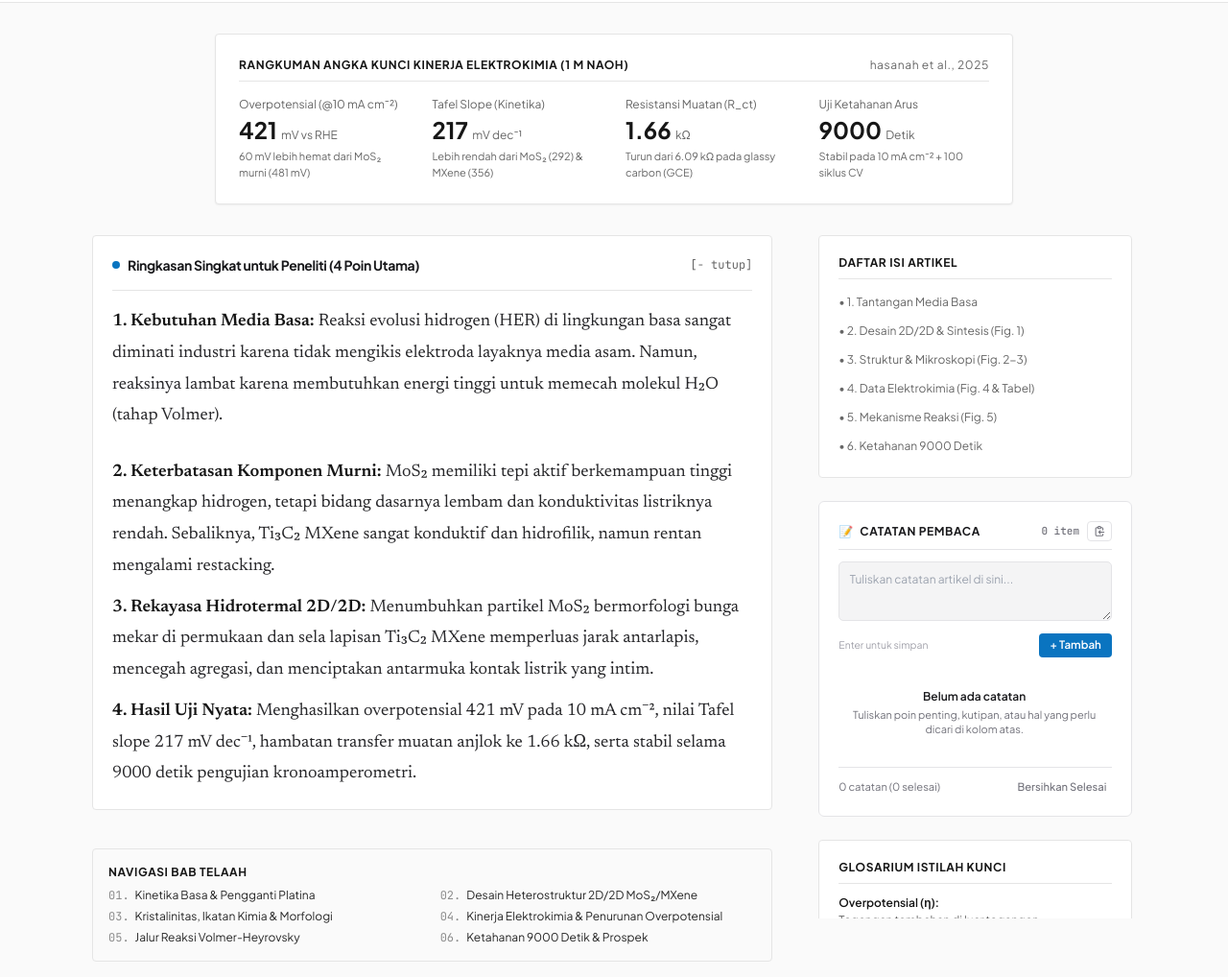
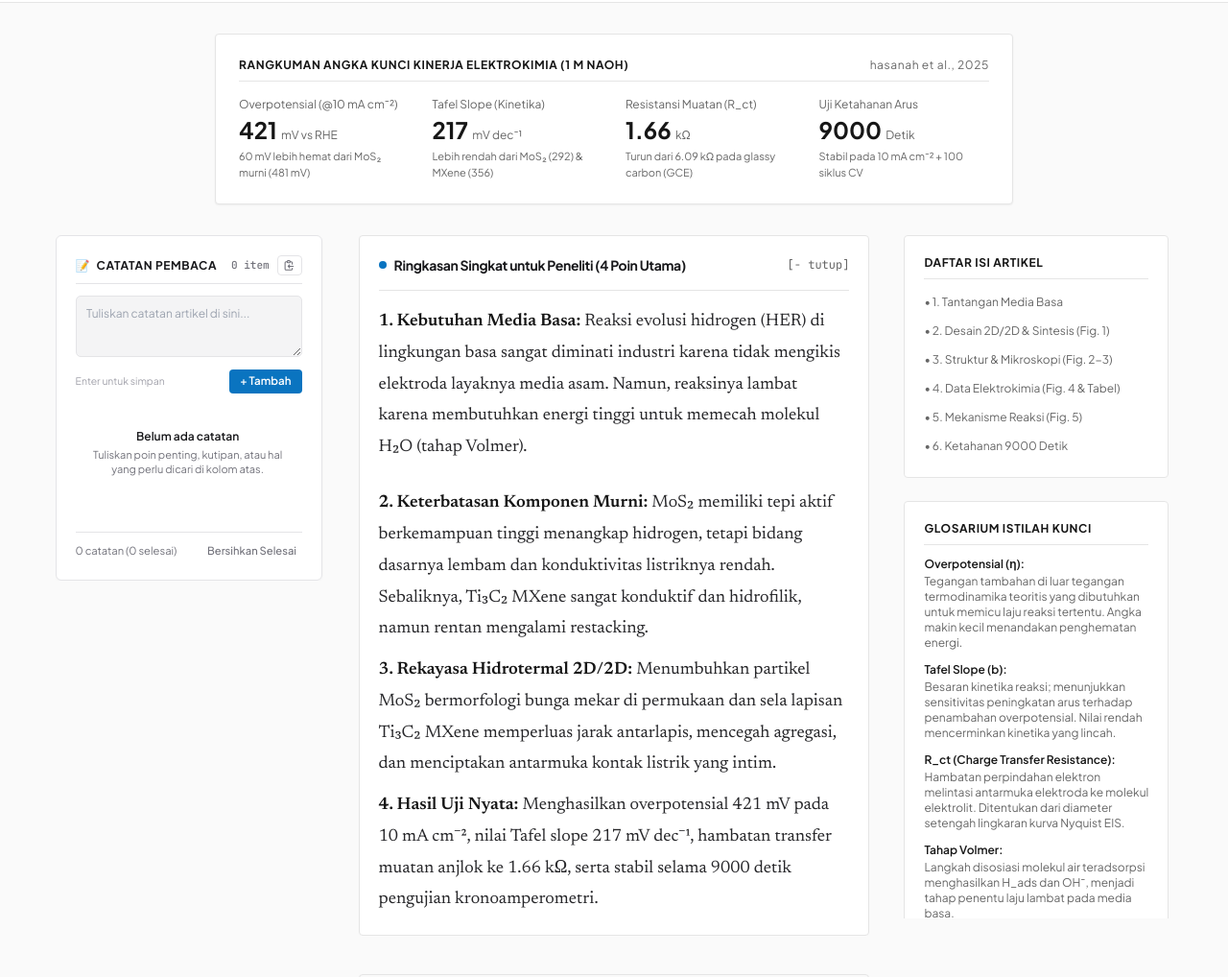
Before and after one commit to kopispasta/paper-hub, a plain HTML site: page papers/01-mos2-mxene-her/index.html in a window 1280 px wide. Shown: the part 598-1616 px from the top of the page at 96% size. Drawn offline with nearby package versions, Linux system fonts and the light colour scheme.

Commit message:
feat: place reader notes panel on left sidebar for balanced 3-column layout

```diff
--- a/shared/reader.css
+++ b/shared/reader.css
@@ -344,16 +344,152 @@ body.theme-dark .read-checklist-btn.is-read {
 }
 
 /* ============================================================
-   INLINE SIDEBAR PANEL: CATATAN PEMBACA
-   Matches "Daftar Isi Artikel", "Glosarium Istilah Kunci", "Indeks Gambar Paper"
+   LEFT NOTES SIDEBAR & 3-COLUMN EDITORIAL LAYOUT
    ============================================================ */
+body.has-left-notes #reader-left-sidebar {
+  font-family: "Plus Jakarta Sans", sans-serif;
+}
+
+#reader-left-sidebar .sticky {
+  position: sticky;
+  top: 5rem;
+  max-height: calc(100vh - 6rem);
+  overflow-y: auto;
+  padding-right: 2px;
+}
+
+#reader-left-sidebar .sticky::-webkit-scrollbar {
+  width: 4px;
+}
+
+#reader-left-sidebar .sticky::-webkit-scrollbar-thumb {
+  background: var(--border-color);
+  border-radius: 4px;
+}
+
+/* 3-Column Grid for Papers 01-05 (Left Notes, Center Article, Right TOC/Glossary) */
+@media (min-width: 1200px) {
+  body.has-left-notes .max-w-6xl {
+    max-width: min(96vw, 1420px) !important;
+    width: 100% !important;
+  }
+
+  body.has-left-notes .grid.grid-cols-1.lg\:grid-cols-12,
+  body.has-left-notes .grid.lg\:grid-cols-12 {
+    display: grid !important;
+    grid-template-columns: 280px minmax(0, 1fr) 280px !important;
+    gap: 2.25rem !important;
+    align-items: start !important;
+  }
+
+  body.has-left-notes #reader-left-sidebar {
+    grid-column: 1 / 2 !important;
+    width: 100% !important;
+    display: block !important;
+  }
+
+  body.has-left-notes main.article-body {
+    grid-column: 2 / 3 !important;
+    width: 100% !important;
+    max-width: 100% !important;
+  }
+
+  body.has-left-notes aside.lg\:col-span-4 {
+    grid-column: 3 / 4 !important;
+    width: 100% !important;
+  }
+}
+
+@media (min-width: 1024px) and (max-width: 1199px) {
+  body.has-left-notes .max-w-6xl {
+    max-width: 98vw !important;
+    width: 100% !important;
+  }
+
+  body.has-left-notes .grid.grid-cols-1.lg\:grid-cols-12,
+  body.has-left-notes .grid.lg\:grid-cols-12 {
+    display: grid !important;
+    grid-template-columns: 240px minmax(0, 1fr) 240px !important;
+    gap: 1.25rem !important;
+    align-items: start !important;
+  }
+
+  body.has-left-notes #reader-left-sidebar {
+    grid-column: 1 / 2 !important;
+    width: 100% !important;
+    display: block !important;
+  }
+
+  body.has-left-notes main.article-body {
+    grid-column: 2 / 3 !important;
+    width: 100% !important;
+    max-width: 100% !important;
+  }
+
+  body.has-left-notes aside.lg\:col-span-4 {
+    grid-column: 3 / 4 !important;
+    width: 100% !important;
+  }
+}
+
+/* 2-Column Grid for Papers 06-10 (Left Notes + Center Article) */
+@media (min-width: 1024px) {
+  body.single-paper-with-notes .single-paper-layout-wrapper {
+    display: grid !important;
+    grid-template-columns: 280px minmax(0, 1fr) !important;
+    gap: 2.5rem !important;
+    align-items: start !important;
+    max-width: min(94vw, 1320px) !important;
+    margin-left: auto !important;
+    margin-right: auto !important;
+  }
+
+  body.single-paper-with-notes #reader-left-sidebar {
+    grid-column: 1 / 2 !important;
+    width: 100% !important;
+  }
+
+  body.single-paper-with-notes main.article-body {
+    grid-column: 2 / 3 !important;
+    max-width: 860px !important;
+  }
+}
+
+/* Mobile & Tablet Stacking (< 1024px) */
+@media (max-width: 1023px) {
+  body.has-left-notes .grid.grid-cols-1.lg\:grid-cols-12,
+  body.single-paper-with-notes .single-paper-layout-wrapper {
+    display: flex !important;
+    flex-direction: column !important;
+  }
+
+  body.has-left-notes main.article-body,
+  body.single-paper-with-notes main.article-body {
+    order: 1 !important;
+  }
+
+  body.has-left-notes #reader-left-sidebar,
+  body.single-paper-with-notes #reader-left-sidebar {
+    order: 2 !important;
+    margin-top: 2rem !important;
+  }
+
+  body.has-left-notes aside.lg\:col-span-4 {
+    order: 3 !important;
+    margin-top: 2rem !important;
+  }
+}
+
+/* Notes Panel Card (Left Sidebar) */
 .notes-sidebar-panel {
   background: var(--bg-surface);
   border: 1px solid var(--border-color);
   border-radius: 6px;
   padding: 1.25rem;
   font-family: "Plus Jakarta Sans", sans-serif;
-  transition: border-color 0.15s ease;
+  margin-top: 0;
+  box-shadow: 0 1px 3px rgba(0, 0, 0, 0.03);
+  transition: border-color 0.15s ease, box-shadow 0.15s ease;
 }
 
 .notes-sidebar-header {
@@ -421,8 +557,8 @@ body.theme-dark .read-checklist-btn.is-read {
   font-size: 0.75rem;
   line-height: 1.45;
   resize: vertical;
-  min-height: 62px;
-  max-height: 130px;
+  min-height: 64px;
+  max-height: 140px;
   outline: none;
   transition: border-color 0.15s ease, background 0.15s ease;
 }
@@ -449,7 +585,8 @@ body.theme-dark .read-checklist-btn.is-read {
 }
 
 .notes-sidebar-list {
-  max-height: 250px;
+  max-height: calc(100vh - 24rem);
+  min-height: 120px;
   overflow-y: auto;
   display: flex;
   flex-direction: column;
@@ -468,7 +605,7 @@ body.theme-dark .read-checklist-btn.is-read {
 
 .notes-empty-state {
   text-align: center;
-  padding: 1.25rem 0.5rem;
+  padding: 1.5rem 0.5rem;
   color: var(--text-muted);
   font-size: 0.75rem;
   line-height: 1.45;
@@ -607,7 +744,7 @@ body.theme-dark .read-checklist-btn.is-read {
   text-decoration: underline;
 }
 
-/* Ensure sticky sidebar scrolls smoothly if combined height is tall on desktop */
+/* Ensure right sticky sidebar scrolls smoothly if tall */
 @media (min-width: 1024px) {
   aside .sticky {
     max-height: calc(100vh - 5.5rem);
--- a/shared/reader.js
+++ b/shared/reader.js
@@ -683,8 +683,48 @@
 
     let panel = document.getElementById('reader-notes-sidebar-panel');
     if (!panel) {
-      const asideSticky = document.querySelector('aside .sticky') || document.querySelector('aside');
-      if (!asideSticky) return;
+      const main = document.querySelector('main.article-body, main');
+      if (!main) return;
+
+      let leftSidebar = document.getElementById('reader-left-sidebar');
+      const existingGrid = main.closest('.grid.grid-cols-1.lg\\:grid-cols-12, .grid.lg\\:grid-cols-12');
+
+      if (existingGrid) {
+        // Papers 01-05: 3-column layout (Left: Notes, Center: Main, Right: Aside)
+        if (!leftSidebar) {
+          leftSidebar = document.createElement('aside');
+          leftSidebar.id = 'reader-left-sidebar';
+          leftSidebar.className = 'reader-left-sidebar space-y-6 font-sans';
+          existingGrid.insertBefore(leftSidebar, main);
+        }
+        document.body.classList.add('has-left-notes');
+      } else {
+        // Papers 06-10: Wrap in responsive 2-column layout
+        if (!leftSidebar) {
+          const wrapper = document.createElement('div');
+          wrapper.className = 'single-paper-layout-wrapper max-w-6xl mx-auto px-4 sm:px-6 lg:px-8';
+          main.parentNode.insertBefore(wrapper, main);
+
+          leftSidebar = document.createElement('aside');
+          leftSidebar.id = 'reader-left-sidebar';
+          leftSidebar.className = 'reader-left-sidebar space-y-6 font-sans';
+
+          wrapper.appendChild(leftSidebar);
+          wrapper.appendChild(main);
+
+          main.classList.remove('max-w-4xl', 'mx-auto');
+          main.classList.add('w-full');
+        }
+        document.body.classList.add('has-left-notes', 'single-paper-with-notes');
+      }
+
+      // Sticky container inside leftSidebar
+      let stickyWrapper = leftSidebar.querySelector('.sticky');
+      if (!stickyWrapper) {
+        stickyWrapper = document.createElement('div');
+        stickyWrapper.className = 'sticky top-20';
+        leftSidebar.appendChild(stickyWrapper);
+      }
 
       panel = document.createElement('div');
       panel.id = 'reader-notes-sidebar-panel';
@@ -725,14 +765,7 @@
         </div>
       `;
 
-      // Insert right after the TOC card (Daftar Isi) if present, else append
-      const tocList = document.getElementById('toc-list');
-      const tocCard = tocList ? tocList.closest('.bg-white, .rounded') : null;
-      if (tocCard && tocCard.parentNode === asideSticky) {
-        tocCard.after(panel);
-      } else {
-        asideSticky.appendChild(panel);
-      }
+      stickyWrapper.appendChild(panel);
 
       // Enter shortcut
       const ta = panel.querySelector('#note-input-text');
@@ -1047,7 +1080,7 @@
       </button>
 
       <!-- Reader Notes Toggle Button -->
-      <button onclick="scrollToNotesPanel()" id="header-notes-btn" class="reader-toolbar-btn flex items-center gap-1.5" title="Lihat Catatan Pembaca di Sidebar">
+      <button onclick="scrollToNotesPanel()" id="header-notes-btn" class="reader-toolbar-btn flex items-center gap-1.5" title="Lihat Catatan Pembaca di Sisi Kiri">
         <svg class="w-3.5 h-3.5 text-editorial-accent" fill="none" stroke="currentColor" viewBox="0 0 24 24"><path stroke-linecap="round" stroke-linejoin="round" stroke-width="2" d="M11 5H6a2 2 0 00-2 2v11a2 2 0 002 2h11a2 2 0 002-2v-5m-1.414-9.414a2 2 0 112.828 2.828L11.828 15H9v-2.828l8.586-8.586z"/></svg>
         <span class="hidden lg:inline">Catatan</span>
         <span id="header-notes-badge" class="font-mono text-[10px] bg-editorial-accent text-white px-1.5 py-0.2 rounded-full hidden">0</span>
```
